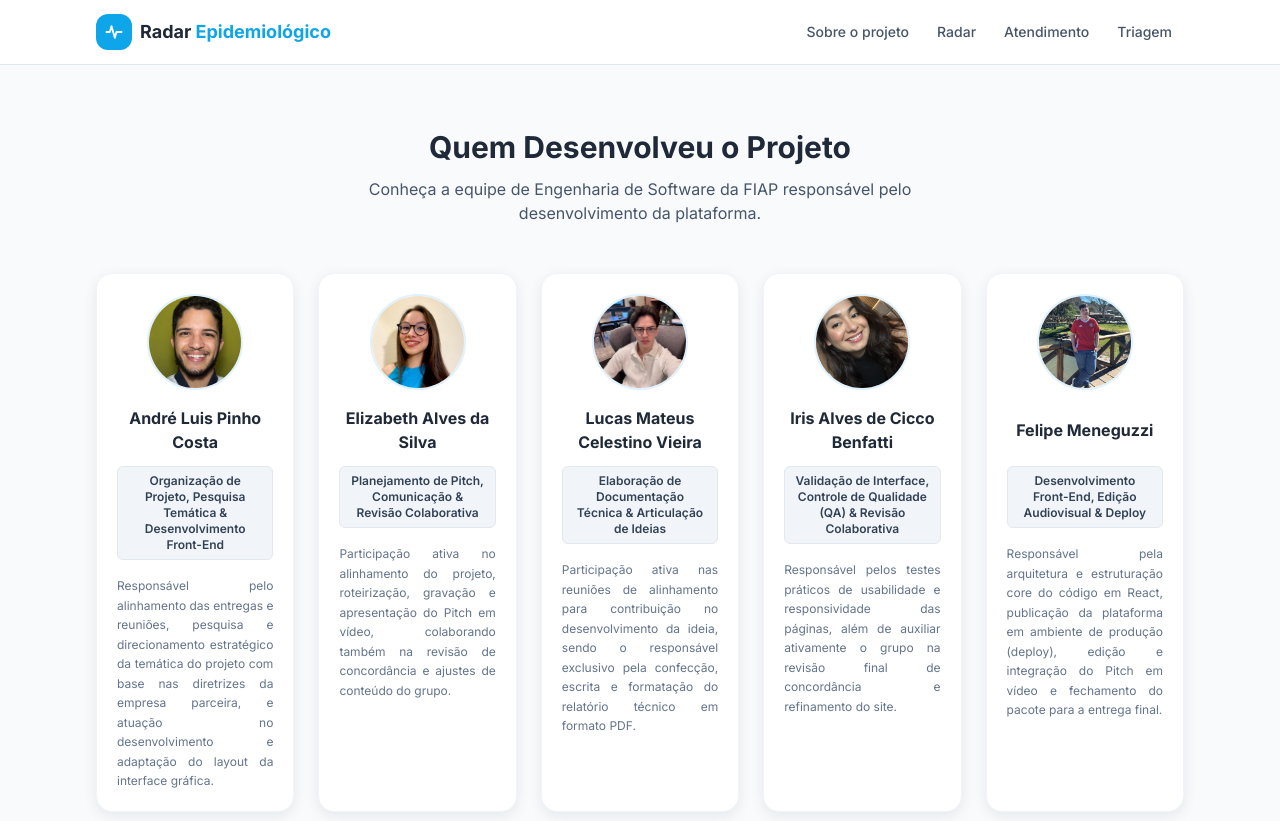
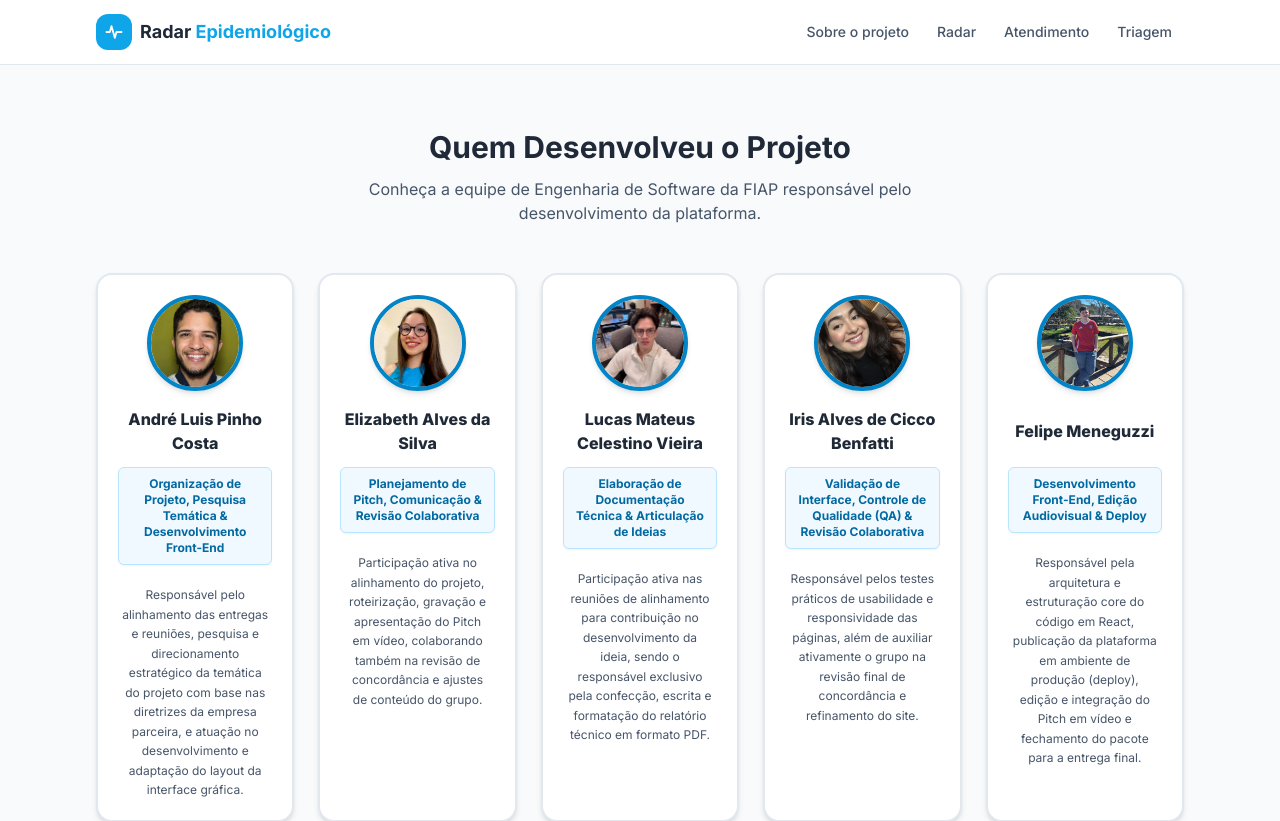
Before and after one commit to FIAP-ON-2025/EpidemIA, a React (Vite) app: page / in a window 1280 px wide. Shown: the top 821 px of the page. Built offline with nearby package versions, Linux system fonts and the light colour scheme.

Commit message:
ajustes dos cards

```diff
--- a/src/paginas/SobreProjeto.jsx
+++ b/src/paginas/SobreProjeto.jsx
@@ -94,9 +94,9 @@ export default function SobreProjeto() {
             {equipe.map((membro) => (
               <div
                 key={membro.id}
-                className="bg-white rounded-cartao shadow-cartao border border-slate-100 p-5 flex flex-col items-center text-center hover:-translate-y-1 hover:shadow-lg transition-all h-full"
+                className="bg-white rounded-cartao shadow-md border-2 border-slate-200 p-5 flex flex-col items-center text-center hover:-translate-y-2 hover:shadow-2xl hover:border-primaria-500 transition-all duration-300 h-full"
               >
-                <div className="w-24 h-24 rounded-full overflow-hidden mb-4 border-2 border-primaria-100 shrink-0">
+                <div className="w-24 h-24 rounded-full overflow-hidden mb-4 border-4 border-primaria-600 shadow-md shrink-0">
                   <img
                     src={membro.foto}
                     alt={membro.nome}
@@ -104,15 +104,15 @@ export default function SobreProjeto() {
                   />
                 </div>
 
-                <h3 className="text-base font-bold text-texto mb-1 min-h-[3rem] flex items-center justify-center w-full">
+                <h3 className="text-base font-extrabold text-texto mb-1 min-h-[3rem] flex items-center justify-center w-full">
                   {membro.nome}
                 </h3>
 
-                <span className="text-xs font-semibold px-2.5 py-1.5 rounded-md bg-slate-100 text-slate-700 border border-slate-200 block w-full min-h-[3.5rem] flex items-center justify-center my-2">
+                <span className="text-xs font-bold px-2.5 py-2 rounded-md bg-primaria-50 text-primaria-700 border border-primaria-200 block w-full min-h-[3.5rem] flex items-center justify-center my-2 shadow-sm">
                   {membro.funcao}
                 </span>
 
-                <p className="text-xs text-slate-500 leading-relaxed mt-2 text-justify flex-grow min-h-[140px]">
+                <p className="text-xs text-slate-600 tracking-normal leading-relaxed mt-3 text-center flex-grow min-h-[150px] px-1">
                   {membro.descricao}
                 </p>
               </div>
```
